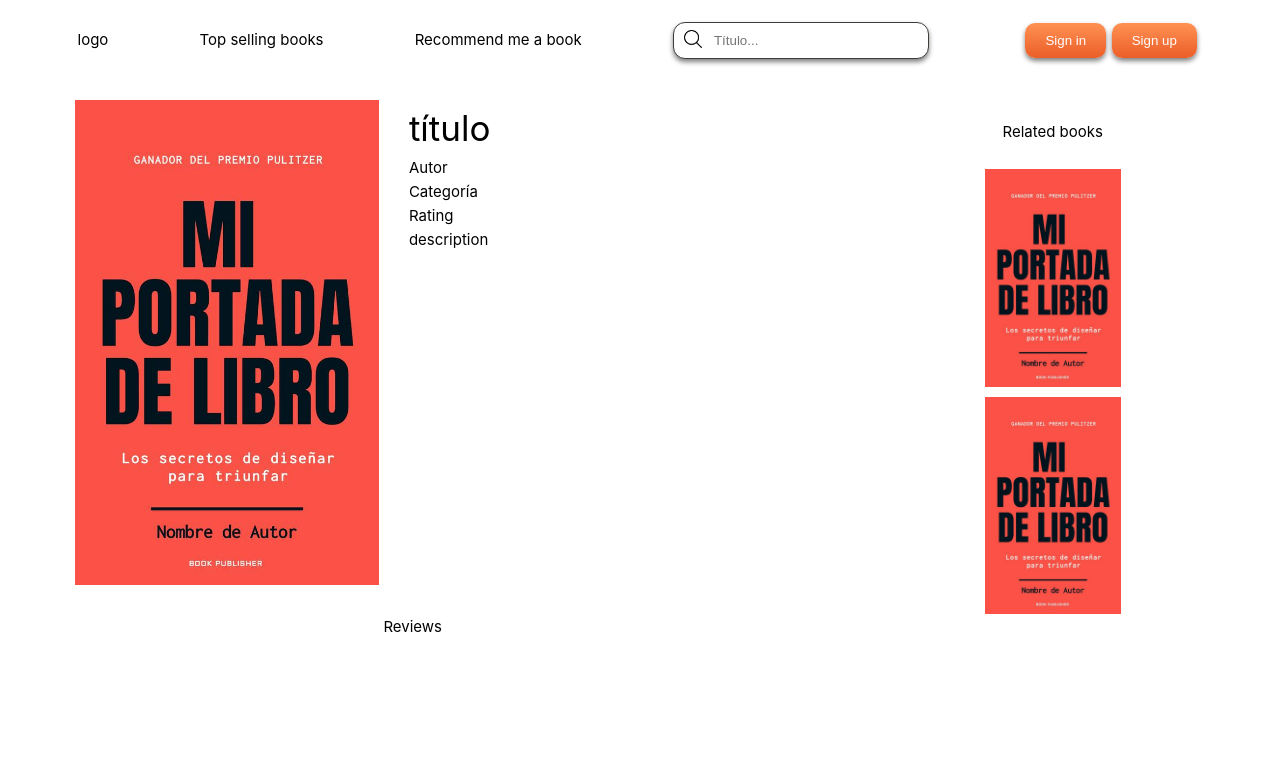
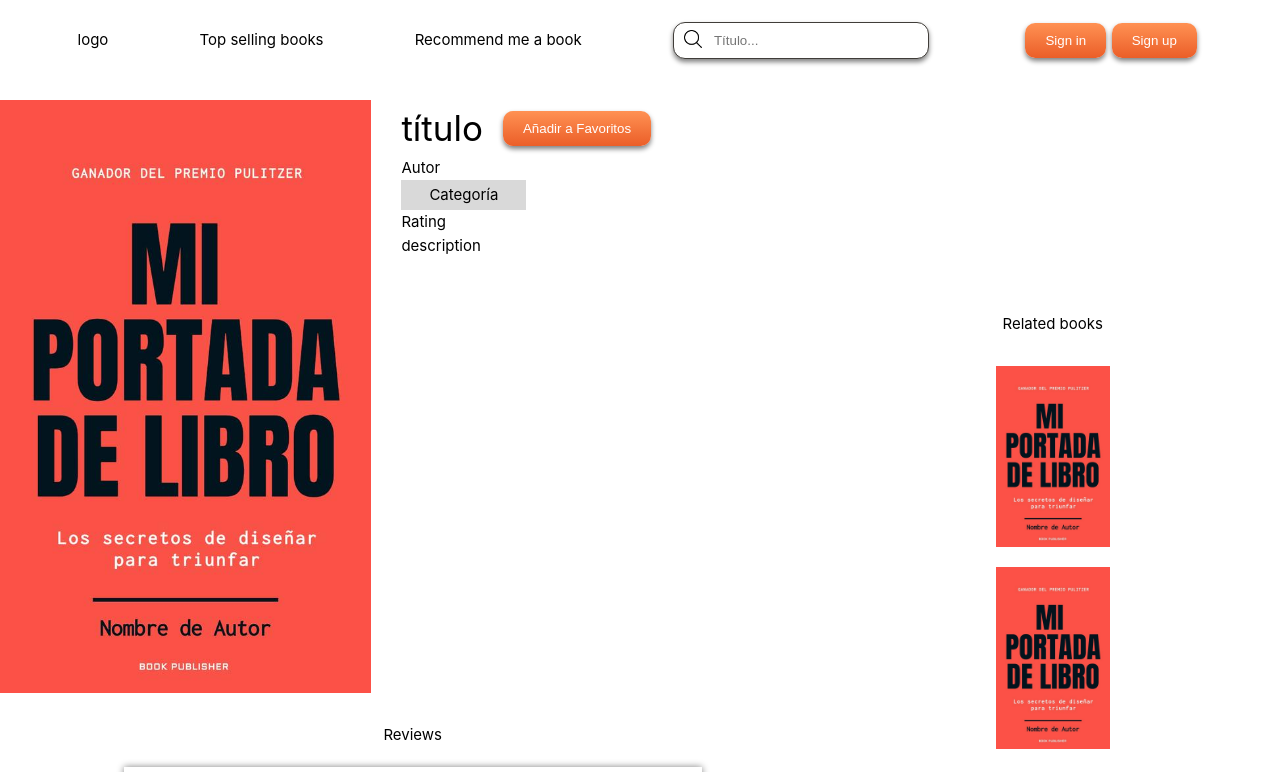
Before and after one commit to mgg709/BookWise, a Vue app in the folder frontend/bookwise-front/: page /book in a window 1280 px wide. Shown: the top 772 px of the page. Built offline with nearby package versions, Linux system fonts and the light colour scheme.

Commit message:
book view design without rating stars

```diff
--- a/frontend/bookwise-front/src/views/BookView.vue
+++ b/frontend/bookwise-front/src/views/BookView.vue
@@ -1,5 +1,5 @@
-<script>
-
+<script setup>
+import ReviewCard from '../components/ReviewCard.vue'
 </script>
 <template>
     <div class="book-view-content">
@@ -7,7 +7,10 @@
         <div class="book-cover">
           <img src="../assets/template-book-cover.jpeg" alt="">
           <div class="book-data">
-            <span>título</span>
+            <div class="book-titulo">
+              <span>título</span>
+              <button>Añadir a Favoritos</button>
+            </div>
             <span>Autor</span>
             <span>Categoría</span>
             <span>Rating</span>
@@ -16,6 +19,7 @@
         </div>
         <div class="book-reviews">
             <span>Reviews</span>
+            <ReviewCard />
         </div>
       </div>
       <aside class="related-books">
@@ -57,12 +61,36 @@
   margin-left: 30px;
 }
 
+.book-titulo{
+  display: flex;
+  justify-content: center;
+  align-items: center;
+  width: 100%;
+  & span{
+    margin-right: 20px;
+  }
+}
+
+
 .book-data span:first-child{
   font-size: 35px;
 }
 
+.book-data span:nth-child(3){
+  background-color: #d9d9d9;
+  width: 50%;
+  display: flex;
+  justify-content: center;
+  align-items: center;
+  padding: 3px;
+}
+
 .book-reviews{
   margin-top: 30px;
+  display: flex;
+  flex-direction: column;
+  justify-content: center;
+  align-items: center;
 }
 
 .related-books{
@@ -77,8 +105,8 @@
 }
 
 .related-books img{
-  width: 30%;
-  margin: 5px 0px;
+  width: 25%;
+  margin: 10px 0px;
 }
 
 </style>
```
